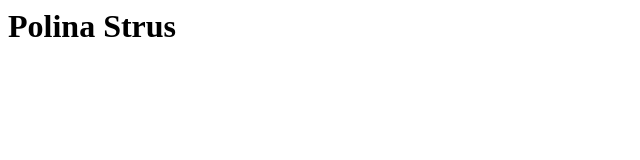
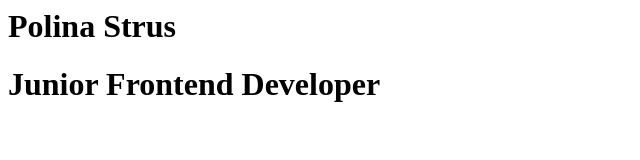
Before and after one commit to PolinaStrus/rsschool-cv, a plain HTML site: page index.html in a window 1280 px wide. Shown: the whole page, without its empty margins (0-640 px from the left). Drawn offline with Linux system fonts and the light colour scheme.

Commit message:
docs: update  with additional information

```diff
--- a/index.html
+++ b/index.html
@@ -1,2 +1,3 @@
 <title> CV </title>
 <h1>Polina Strus</h1>
+<h1>Junior Frontend Developer</h1>
```
